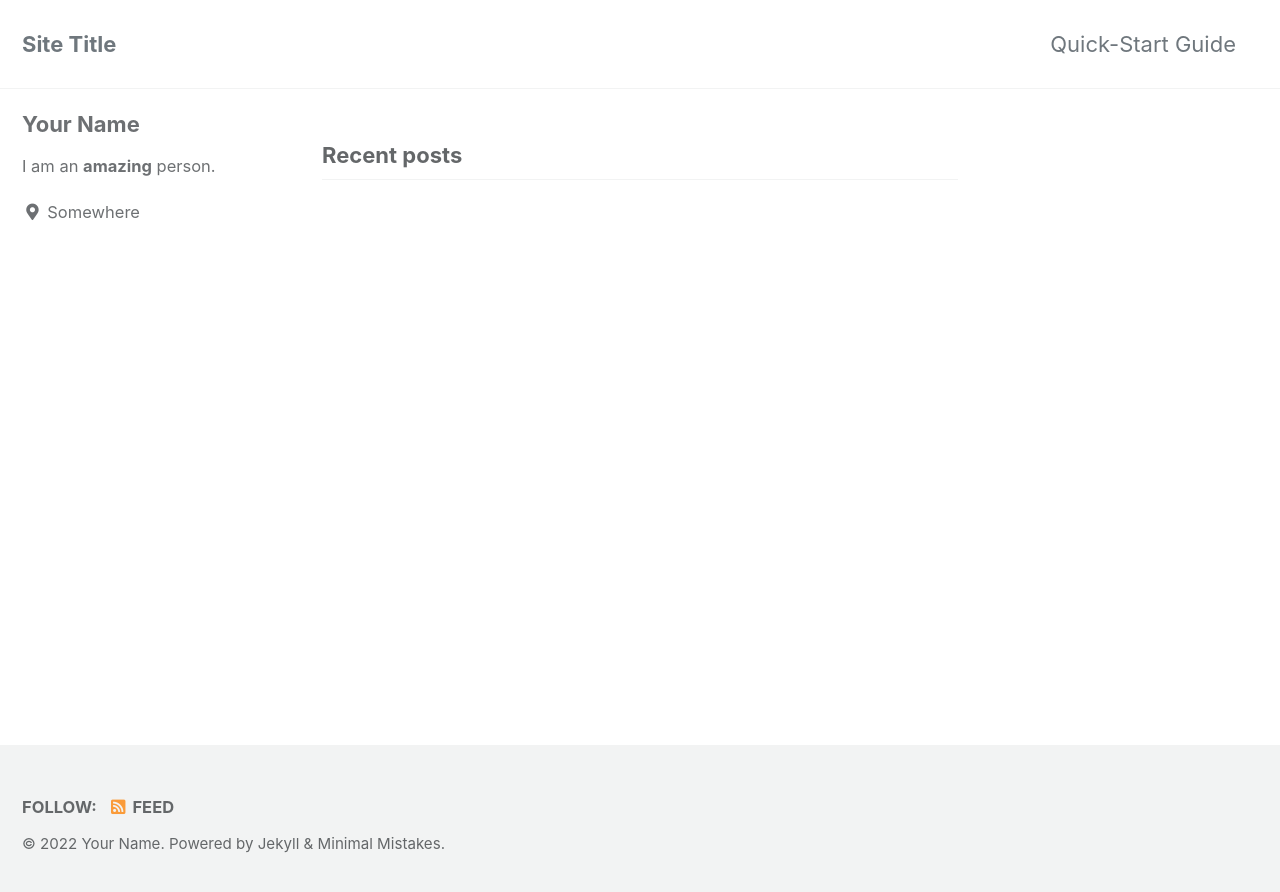
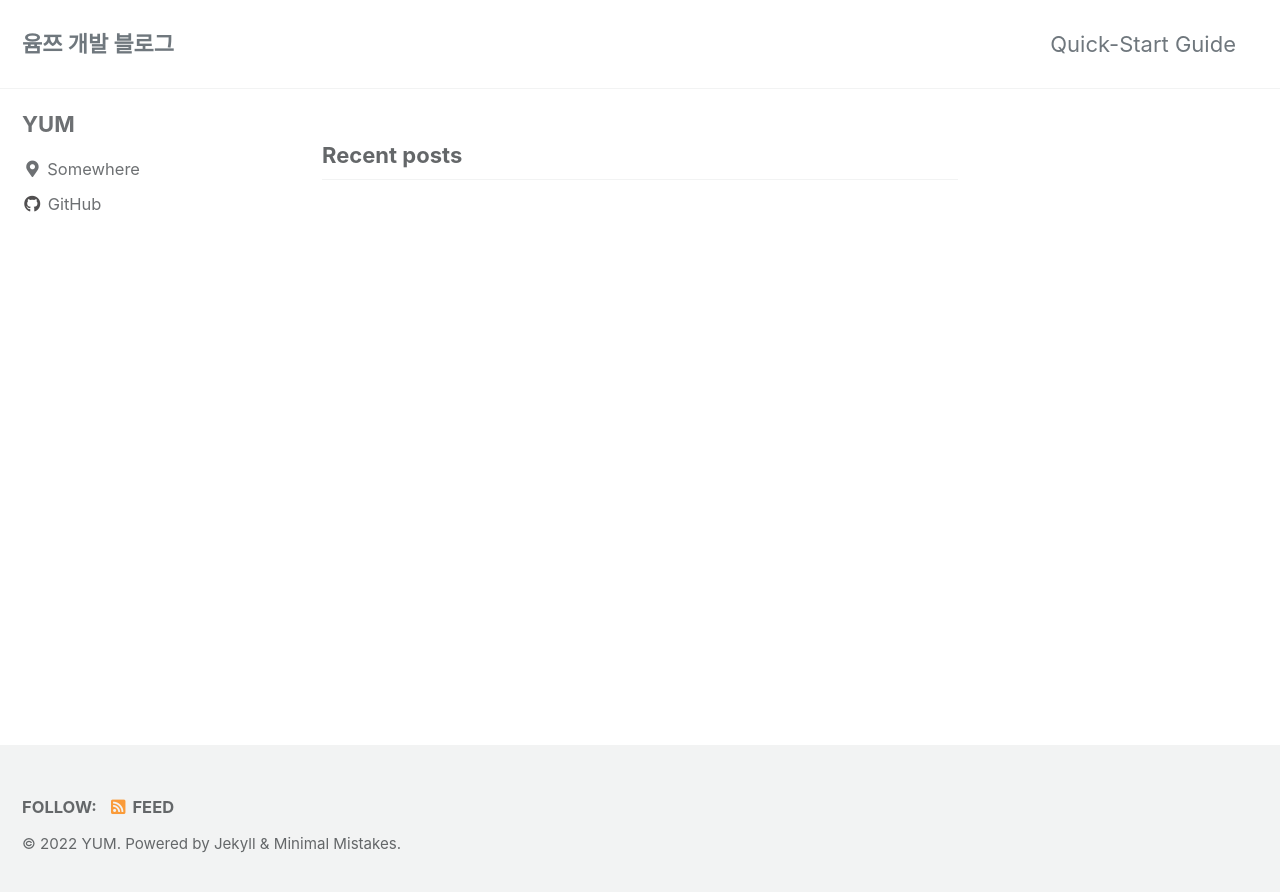
Before and after one commit to gkfgran5037/gkfgran5037.github.io, a Jekyll site: the page built from index.html, in a window 1280 px wide. Shown: the top 892 px of the page. Built offline with Jekyll 4.4.1, drawn with Linux system fonts in a browser that asks for light colours; cached includes are drawn as plain includes; the list of posts is cut into pages by our own code.

Commit message:
Update _config.yml

```diff
--- a/_config.yml
+++ b/_config.yml
@@ -16,12 +16,12 @@ minimal_mistakes_skin    : "default" # "air", "aqua", "contrast", "dark", "dirt"
 
 # Site Settings
 locale                   : "en-US"
-title                    : "Site Title"
+title                    : "윰쯔 개발 블로그"
 title_separator          : "-"
 subtitle                 : # site tagline that appears below site title in masthead
-name                     : "Your Name"
-description              : "An amazing website."
-url                      : # the base hostname & protocol for your site e.g. "https://mmistakes.github.io"
+name                     : "YUM"
+description              : ""
+url                      : "https://gkfgran5037.github.io"
 baseurl                  : # the subpath of your site, e.g. "/blog"
 repository               : # GitHub username/repo-name e.g. "mmistakes/minimal-mistakes"
 teaser                   : # path of fallback teaser image, e.g. "/assets/images/500x300.png"
@@ -104,40 +104,25 @@ analytics:
 
 # Site Author
 author:
-  name             : "Your Name"
+  name             : "YUM"
   avatar           : # path of avatar image, e.g. "/assets/images/bio-photo.jpg"
-  bio              : "I am an **amazing** person."
+  bio              : ""
   location         : "Somewhere"
   email            :
   links:
     - label: "Email"
       icon: "fas fa-fw fa-envelope-square"
-      # url: "mailto:your.name@email.com"
+      # url: "gkfgran5037@naver.com"
     - label: "Website"
       icon: "fas fa-fw fa-link"
       # url: "https://your-website.com"
-    - label: "Twitter"
-      icon: "fab fa-fw fa-twitter-square"
-      # url: "https://twitter.com/"
-    - label: "Facebook"
-      icon: "fab fa-fw fa-facebook-square"
-      # url: "https://facebook.com/"
     - label: "GitHub"
       icon: "fab fa-fw fa-github"
-      # url: "https://github.com/"
-    - label: "Instagram"
-      icon: "fab fa-fw fa-instagram"
-      # url: "https://instagram.com/"
+      url: "https://github.com/gkfgran5037"
 
 # Site Footer
 footer:
   links:
-    - label: "Twitter"
-      icon: "fab fa-fw fa-twitter-square"
-      # url:
-    - label: "Facebook"
-      icon: "fab fa-fw fa-facebook-square"
-      # url:
     - label: "GitHub"
       icon: "fab fa-fw fa-github"
       # url:
@@ -146,9 +131,6 @@ footer:
       # url:
     - label: "Bitbucket"
       icon: "fab fa-fw fa-bitbucket"
-      # url:
-    - label: "Instagram"
-      icon: "fab fa-fw fa-instagram"
       # url:
 
 
```
